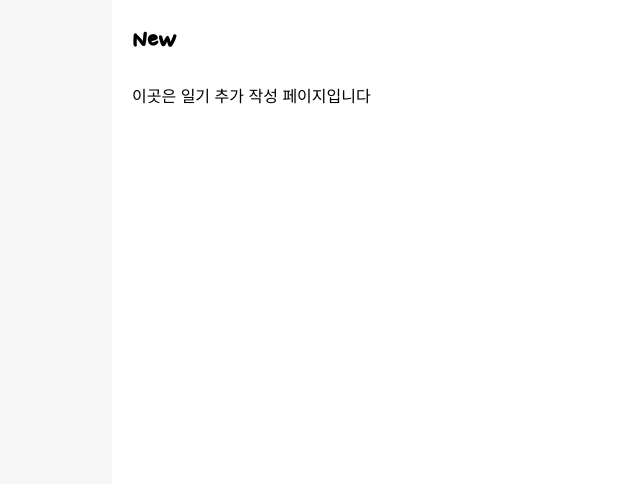
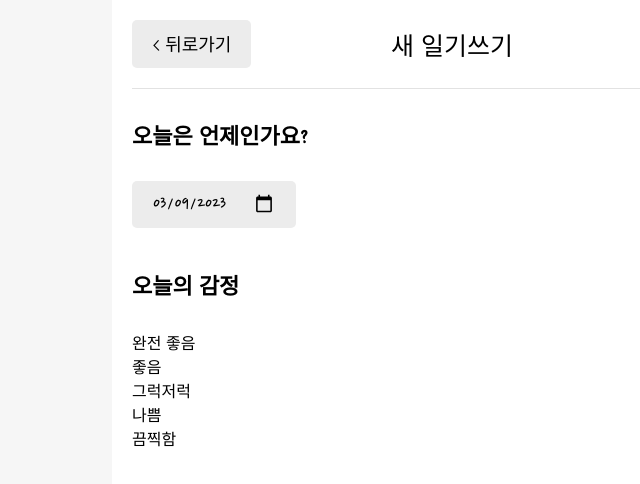
Before and after one commit to yeafla530/react-diary, a React (Create React App) app in the folder emotion-diary/: page /new in a window 1280 px wide. Shown: the top 484 px of the page, without its empty margins (188-828 px from the left). Built offline with nearby package versions, Linux system fonts and the light colour scheme; a web font is replaced by a local one.

Commit message:
[+] 다이어리 작성/수정 공통 Editor 생성

```diff
--- a/emotion-diary/src/App.css
+++ b/emotion-diary/src/App.css
@@ -203,3 +203,30 @@
   display: flex;
   align-items: center;
 }
+
+/* DiaryEditor */
+.DiaryEditor {
+
+}
+
+.DiaryEditor section {
+  margin-bottom: 40px;
+}
+
+.DiaryEditor h4 {
+  font-size: 22px;
+  font-weight: bold;
+
+}
+
+.DiaryEditor .input_date {
+  border: none;
+  border-radius: 5px;
+  background-color: #ececec;
+
+  padding: 10px 20px;
+  cursor: pointer;
+
+  font-size: 20px;
+  font-family: "Nanum Pen Script";
+}
--- /dev/null
+++ b/emotion-diary/src/components/DiaryEditor.js
@@ -0,0 +1,90 @@
+import { useNavigate } from 'react-router-dom';
+import { useState } from 'react';
+
+import MyHeader from './MyHeader';
+import MyButton from './MyButton';
+
+const env = process.env
+env.PUBLIC_URL = env.PUBLIC_URL || ''
+
+const emotionList = [
+    {
+        emotion_id: 1,
+        emotion_img: process.env.PUBLIC_URL + `/assets/emotion1.png`,
+        emotion_descript: '완전 좋음'
+    },
+    {
+        emotion_id: 2,
+        emotion_img: process.env.PUBLIC_URL + `/assets/emotion1.png`,
+        emotion_descript: '좋음'
+    },
+    {
+        emotion_id: 3,
+        emotion_img: process.env.PUBLIC_URL + `/assets/emotion1.png`,
+        emotion_descript: '그럭저럭'
+    },
+    {
+        emotion_id: 4,
+        emotion_img: process.env.PUBLIC_URL + `/assets/emotion1.png`,
+        emotion_descript: '나쁨'
+    },
+    {
+        emotion_id: 5,
+        emotion_img: process.env.PUBLIC_URL + `/assets/emotion1.png`,
+        emotion_descript: '끔찍함'
+    },
+]
+
+
+const getStringDate = (date) => {
+    // ISO형식의 문자를 반환
+    // YYYY-MM-DDHH:mm:ss.sssZ
+    // 지역별 오차 발생 => 다른 방법으로
+    // return date.toISOString().slice(0, 10)
+
+    let year = date.getFullYear()
+    let month = date.getMonth() + 1;
+    let day = date.getDate();
+
+    if (month < 10) {
+        month = `0${month}`
+    }
+    if (day < 10) {
+        day = `0${day}`
+    }
+    return `${year}-${month}-${day}`
+
+
+}
+
+
+const DiaryEditor = () => {
+    const navigate = useNavigate()
+
+    const [date, setDate] = useState(getStringDate(new Date()))
+    console.log("getStringDate", getStringDate(new Date()))
+
+    return (
+        <div className="DiaryEditor">
+            <MyHeader
+                headText={"새 일기쓰기"}
+                leftChild={<MyButton text={"< 뒤로가기"} onClick={() => navigate(-1)}/>}/>
+            <div>
+                <section>
+                    <h4>오늘은 언제인가요?</h4>
+                    <div className="input_box">
+                        <input className="input_date" value={date} onChange={(e) => setDate(e.target.value)} type="date"/>
+                    </div>
+                </section>
+                <section>
+                    <h4>오늘의 감정</h4>
+                    <div className="inpu_box emotion_list_wrapper">
+                        {emotionList.map((it)=><div key={it.emotion_id}>{it.emotion_descript}</div>)}
+                    </div>
+                </section>
+            </div>
+        </div>
+    )
+}
+
+export default DiaryEditor
--- a/emotion-diary/src/pages/New.js
+++ b/emotion-diary/src/pages/New.js
@@ -1,10 +1,11 @@
+import DiaryEditor from "../components/DiaryEditor"
+
+
 const New = () => {
-    return (
-        <div>
-            <h1>New</h1>
-            <p>이곳은 일기 추가 작성 페이지입니다</p>
-        </div>
-    )
+    return <div>
+        <DiaryEditor/>
+
+    </div>
 }
 
 export default New
```
